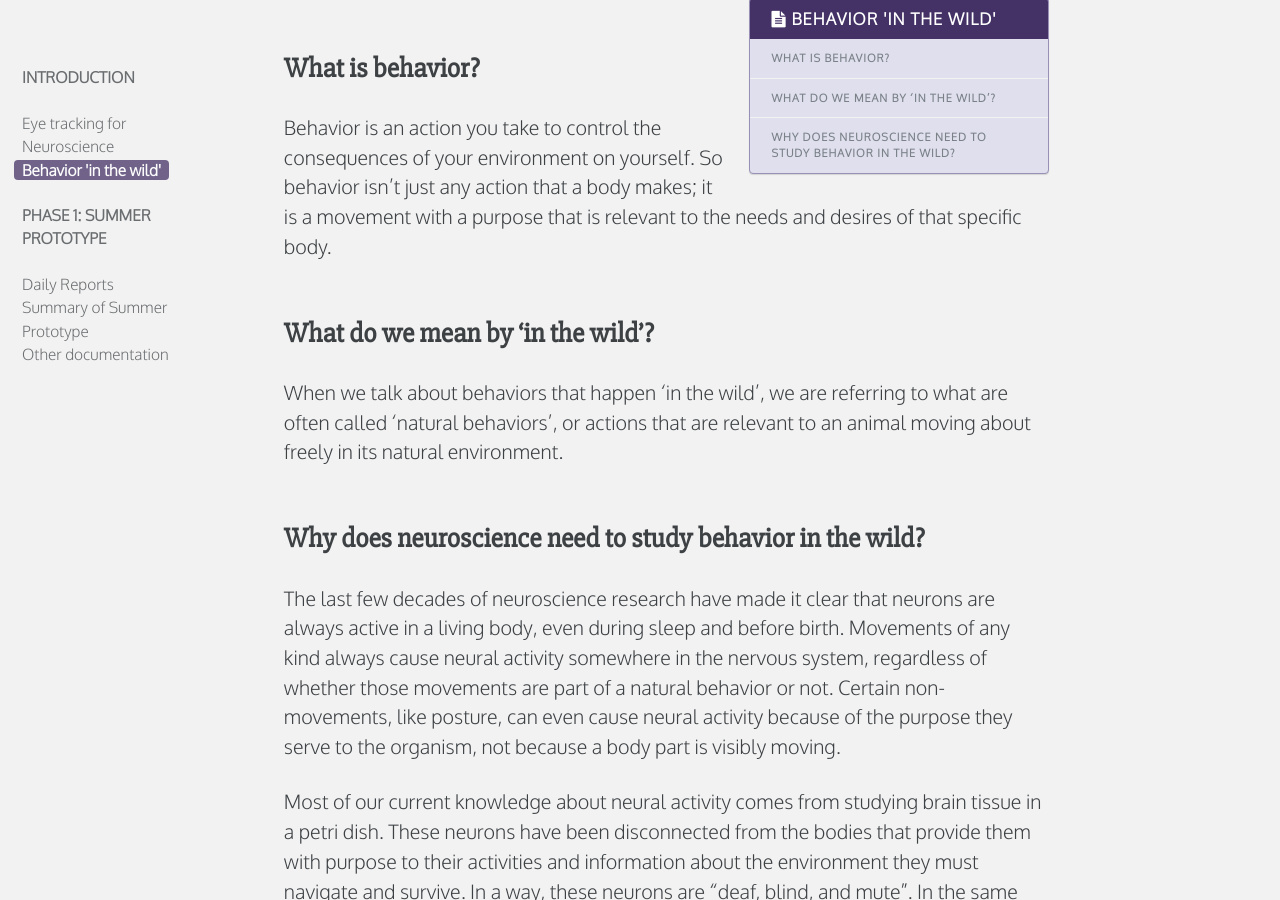
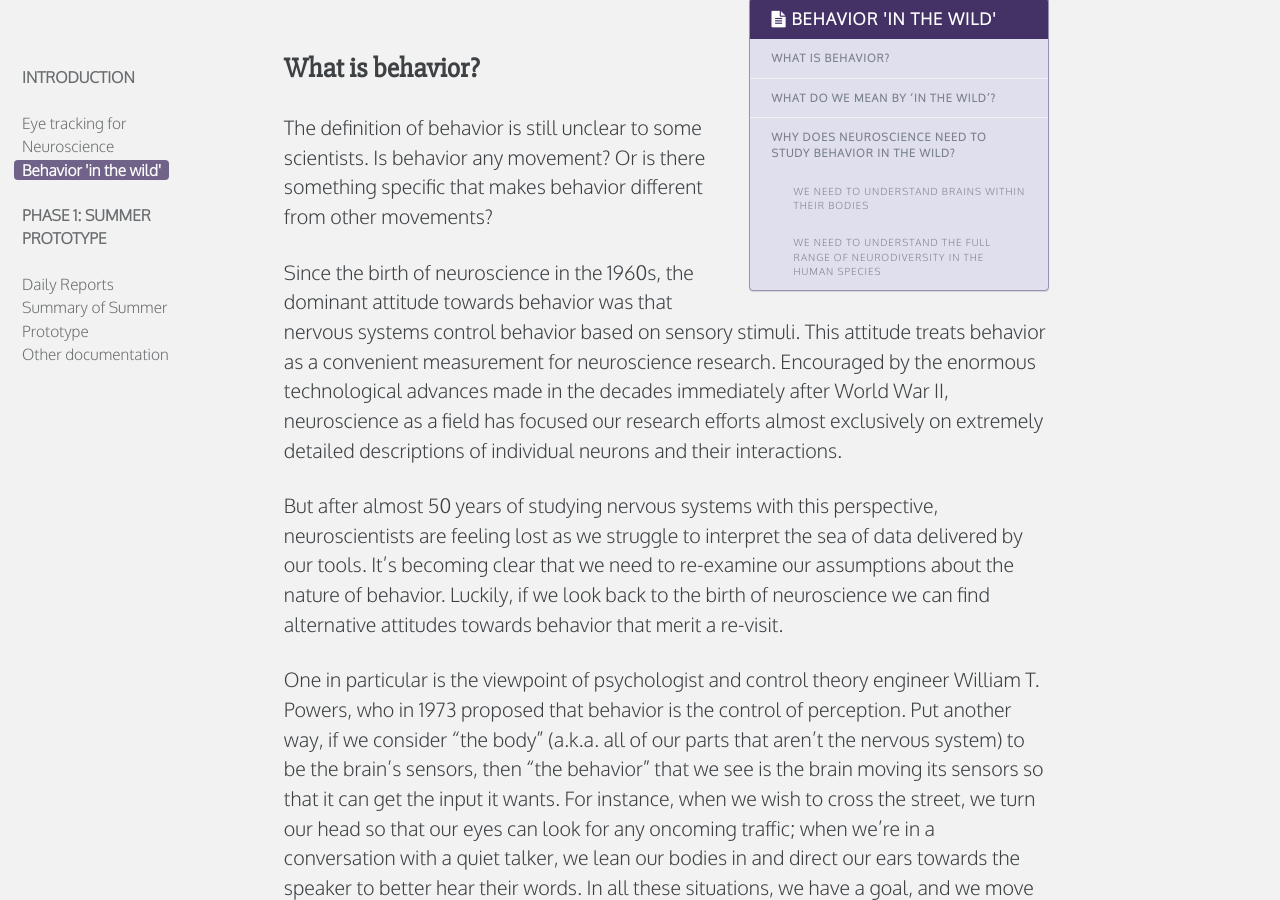
Before and after one commit to everymind/SurprisingMinds, a Jekyll site: the page built from _documentation/Behavior-in-the-wild.md, in a window 1280 px wide and 900 px high, scrolled down 222 px. Built offline with Jekyll 4.4.1, drawn with Linux system fonts in a browser that asks for light colours; comment, search, counter and statistics services are not loaded; some of the changed text lies outside the part shown.

Commit message:
Update Behavior-in-the-wild.md

```diff
--- a/_documentation/Behavior-in-the-wild.md
+++ b/_documentation/Behavior-in-the-wild.md
@@ -15,14 +15,34 @@ tags:
 
 ## What is behavior?
 
-Behavior is an action you take to control the consequences of your environment on yourself. So behavior isn't just any action that a body makes; it is a movement with a purpose that is relevant to the needs and desires of that specific body.
+The definition of behavior is still unclear to some scientists. Is behavior any movement? Or is there something specific that makes behavior different from other movements?
+
+Since the birth of neuroscience in the 1960s, the dominant attitude towards behavior was that nervous systems control behavior based on sensory stimuli. This attitude treats behavior as a convenient measurement for neuroscience research. Encouraged by the enormous technological advances made in the decades immediately after World War II, neuroscience as a field has focused our research efforts almost exclusively on extremely detailed descriptions of individual neurons and their interactions.
+
+But after almost 50 years of studying nervous systems with this perspective, neuroscientists are feeling lost as we struggle to interpret the sea of data delivered by our tools. It's becoming clear that we need to re-examine our assumptions about the nature of behavior. Luckily, if we look back to the birth of neuroscience we can find alternative attitudes towards behavior that merit a re-visit.
+
+One in particular is the viewpoint of psychologist and control theory engineer William T. Powers, who in 1973 proposed that behavior is the control of perception. Put another way, if we consider “the body” (a.k.a. all of our parts that aren’t the nervous system) to be the brain’s sensors, then “the behavior” that we see is the brain moving its sensors so that it can get the input it wants. For instance, when we wish to cross the street, we turn our head so that our eyes can look for any oncoming traffic; when we’re in a conversation with a quiet talker, we lean our bodies in and direct our ears towards the speaker to better hear their words. In all these situations, we have a goal, and we move our bodies in order to get the sensory input that lets us achieve our goal.
+
+Here at Every Mind Online, we want to study behavior with this definition in mind: out of all the movements that our bodies can make, **behaviors are movements with a purpose.**
 
 ## What do we mean by 'in the wild'?
 
-When we talk about behaviors that happen 'in the wild', we are referring to what are often called 'natural behaviors', or actions that are relevant to an animal moving about freely in its natural environment.
+When we are trying to differentiate between all movements versus behaviors, we need to understand the goals of the creature we are studying. Context -- location, timing, and history -- have a huge influence on one's goals.
+
+To better understand the contexts that picked and shaped the brains that we want to study, we need to observe with rigorous detail the movements of free humans and animals in their natural environment. This is crucial to interpreting the movements of humans and animals in the lab, where we can measure things with greater precision but run the risk of completely misunderstanding the purpose of those movements.
+
+Neuroscience is currently in great need of theories of behavior that can predict what meaningful movements might look like, so that researchers in the lab can know what kind of signal to search for in their data.
 
 ## Why does neuroscience need to study behavior in the wild?
+
+### We need to understand brains within their bodies
 
 The last few decades of neuroscience research have made it clear that neurons are always active in a living body, even during sleep and before birth. Movements of any kind always cause neural activity somewhere in the nervous system, regardless of whether those movements are part of a natural behavior or not. Certain non-movements, like posture, can even cause neural activity because of the purpose they serve to the organism, not because a body part is visibly moving.
 
 Most of our current knowledge about neural activity comes from studying brain tissue in a petri dish. These neurons have been disconnected from the bodies that provide them with purpose to their activities and information about the environment they must navigate and survive. In a way, these neurons are "deaf, blind, and mute". In the same way that a deaf, blind, and mute human might display behavior that is significantly different from that of a hearing, seeing, and talking human, we must assume that the activity patterns of a "brain in a dish" are also significantly different from the activity patterns of a "brain in a body" -- or we must prove methodically that such an assumption isn't true.
+
+### We need to understand the full range of neurodiversity in the human species
+
+Another bias in neuroscience is the fact that most of what we know about "typical" or "normal" human brains and behavior is based on studies of American college-aged white males. This is a tiny sample of the great diversity in brains and behavior in the entire human population. In order to build a more accurate picture of human brains, and to expand our understanding of brains in general, we need to rigorously study a more representative sample of the human species.
+
+By conducting human behavior research "in the wild" using interactive installations located in places where humans of all ages, abilities, nationalities, and socio-economic backgrounds can participate, we hope to build a better understanding of nervous systems, behavior, and their relationship.
```
